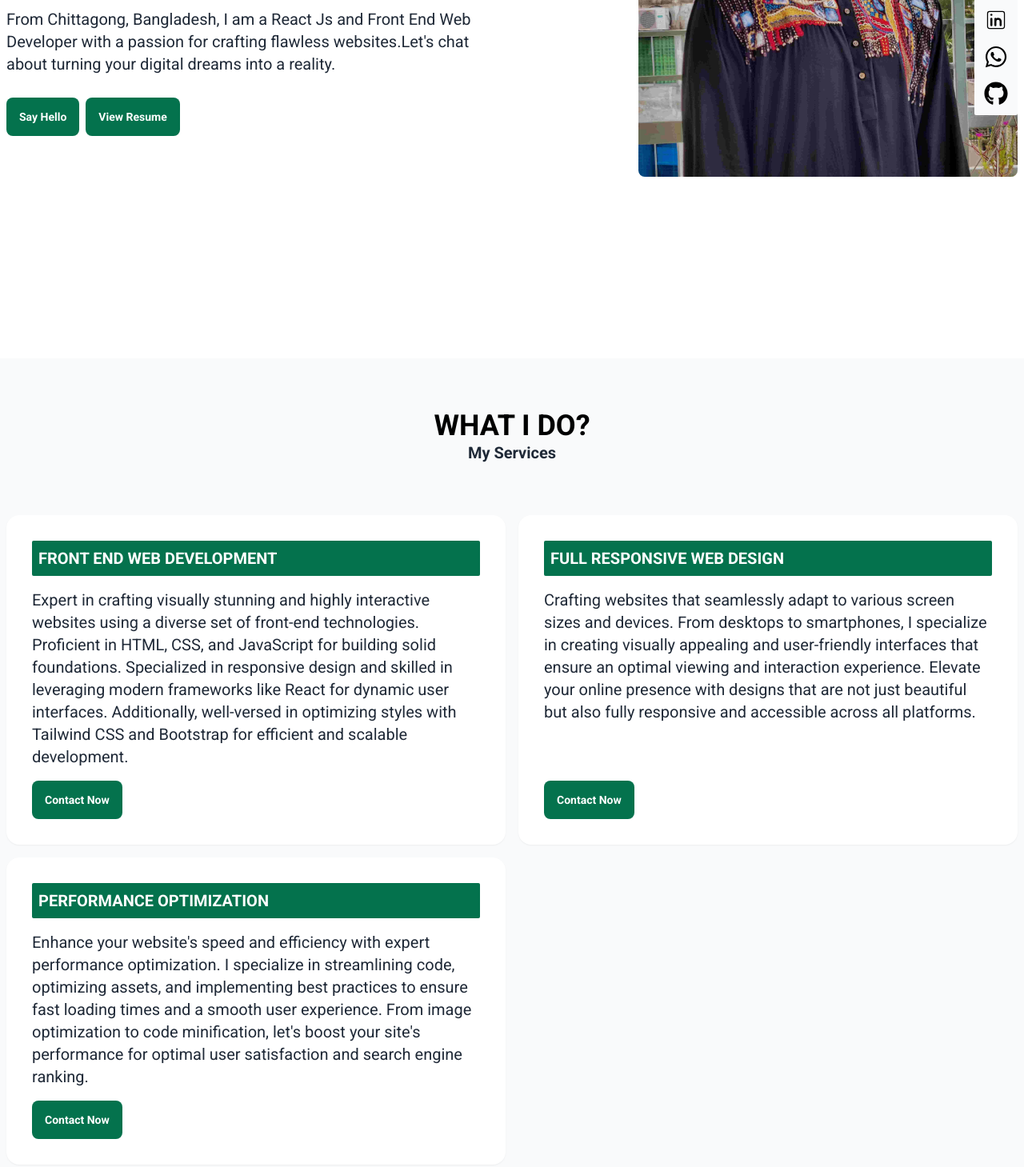
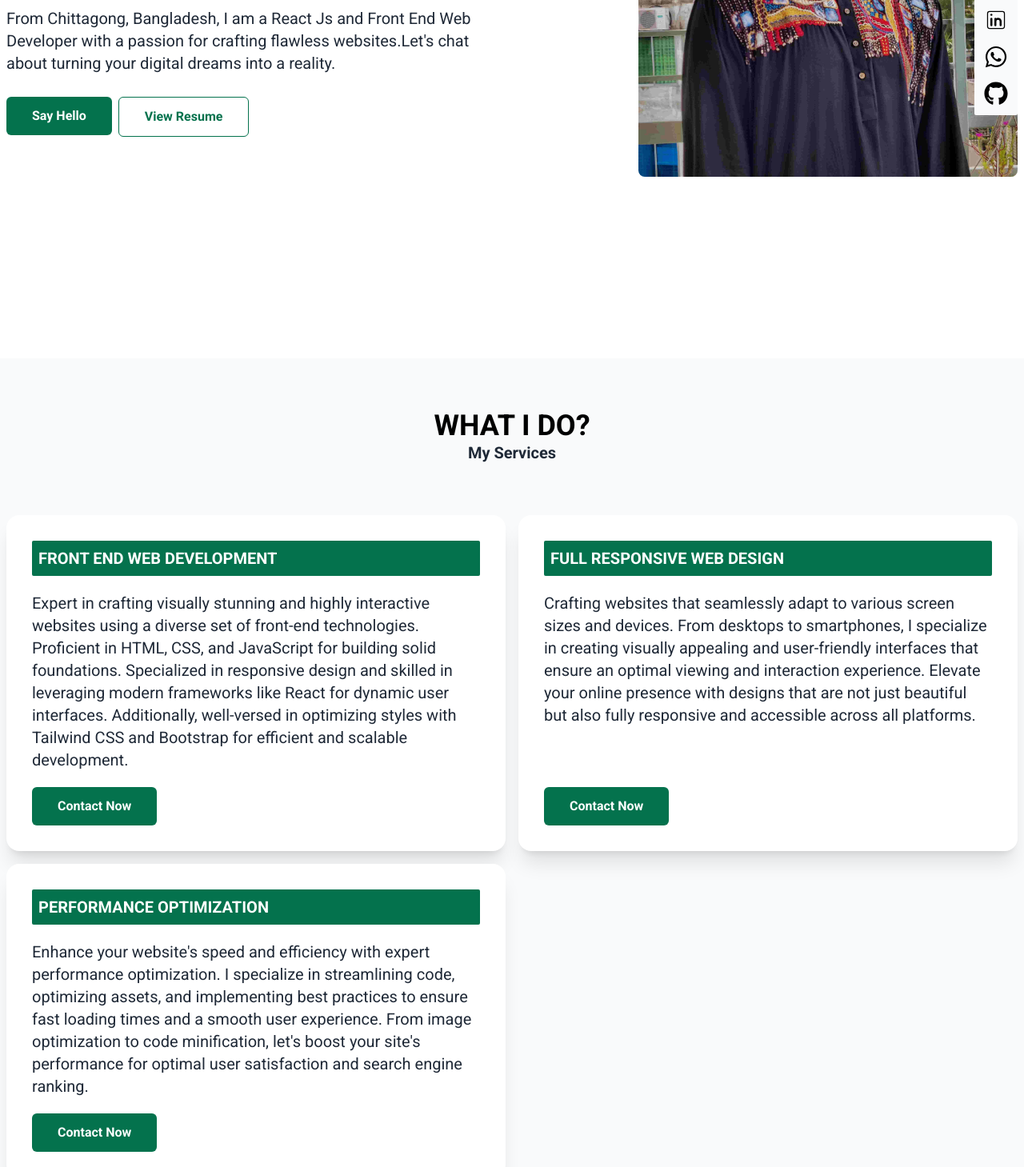
Before and after one commit to Shahriar090/My-Personal-Portfolio, a React (Vite) app: page / in a window 1280 px wide. Shown: the part 480-1939 px from the top of the page at 80% size. Built offline with nearby package versions, Linux system fonts and the light colour scheme.

Commit message:
Implemented reusable button component and resolved tailwind css merge issue

```diff
--- a/package.json
+++ b/package.json
@@ -10,6 +10,7 @@
     "preview": "vite preview"
   },
   "dependencies": {
+    "clsx": "^2.1.0",
     "localforage": "^1.10.0",
     "lottie-react": "^2.4.0",
     "match-sorter": "^6.3.1",
@@ -19,7 +20,8 @@
     "react-icons": "^4.12.0",
     "react-router-dom": "^6.21.1",
     "react-skills": "^1.27.0",
-    "sort-by": "^1.2.0"
+    "sort-by": "^1.2.0",
+    "tailwind-merge": "^2.2.2"
   },
   "devDependencies": {
     "@types/react": "^18.2.43",
--- a/src/Components/AboutMe/AboutMe.jsx
+++ b/src/Components/AboutMe/AboutMe.jsx
@@ -3,6 +3,7 @@ import SectionTitle from "../../Shared/SectionTitle/SectionTitle";
 import { Link } from "react-router-dom";
 import Container from "../Container/Container";
 import Skills from "./Skills";
+import Button from "../../ui/Button";
 
 const AboutMe = () => {
   return (
@@ -32,15 +33,11 @@ const AboutMe = () => {
             <div className="text-center space-x-2">
               <Link to="/contact">
                 {" "}
-                <button className="btn btn-outline bg-[#04724D] text-white border-0 font-sans font-semibold hover:bg-[#05845a] mt-2">
-                  Contact Now
-                </button>
+                <Button>Contact Now</Button>
               </Link>
               <Link to="/projects">
                 {" "}
-                <button className="btn btn-outline bg-[#04724D] text-white border-0 font-sans font-semibold hover:bg-[#05845a] mt-2">
-                  See Projects
-                </button>
+                <Button variant="outline">See Projects</Button>
               </Link>
             </div>
           </div>
--- a/src/Components/Home/Banner/Banner.jsx
+++ b/src/Components/Home/Banner/Banner.jsx
@@ -3,6 +3,7 @@ import bannerImg from "../../../../src/assets/Shahriar.jpg";
 import SocialLinks from "../../../Shared/SocialLinks/SocialLinks";
 import { Link } from "react-router-dom";
 import Container from "../../Container/Container";
+import Button from "../../../ui/Button";
 
 const Banner = () => {
   return (
@@ -26,13 +27,10 @@ const Banner = () => {
             </p>
             <div className="buttons flex flex-col lg:flex-row gap-2 py-2">
               <Link to="/contact">
-                <button className="btn btn-outline bg-[#04724D] text-white border-0  font-semibold hover:bg-[#05845a] hover:rotate-6">
-                  Say Hello
-                </button>
+                {/* reusable button */}
+                <Button>Say Hello</Button>
               </Link>
-              <button className="btn btn-outline bg-[#04724D] text-white border-0  font-semibold hover:bg-[#05845a] hover:rotate-6">
-                View Resume
-              </button>
+              <Button variant="outline">View Resume</Button>
             </div>
           </div>
           <div className="banner-img flex-1">
--- a/src/Components/Home/Services/ServiceCard.jsx
+++ b/src/Components/Home/Services/ServiceCard.jsx
@@ -1,23 +1,22 @@
 import React from "react";
 import { FaArrowRight } from "react-icons/fa";
 import { Link } from "react-router-dom";
+import Button from "../../../ui/Button";
 const ServiceCard = ({ singleService }) => {
   const { id, service, description, serviceImg } = singleService;
   return (
-    <div className="card w-full shadow-sm hover:shadow-lg transition-all duration-500 cursor-pointer bg-white">
-      <div className="card-body p-3 md:p-6 lg:p-8 gap-4">
+    <div className="card w-full shadow-xl  transition-all duration-500 cursor-pointer bg-white">
+      <div className="card-body p-5  lg:p-8 gap-5">
         <div className="service">
           <h2 className="card-title text-white text-xl bg-[#04724D] px-2 py-2 rounded-sm uppercase">
             {service}
           </h2>
         </div>
         <p className="text-lg lg:text-xl text-gray-800">{description}</p>
-        <div className="card-actions justify-start ">
+        <div className="card-actions">
           <Link to="/contact">
             {" "}
-            <button className="btn btn-outline  bg-[#04724D] text-white border-0  font-semibold  hover:bg-[#17986d] transition ease-in-out delay-150 hover:-translate-y-1 hover:scale-110">
-              Contact Now
-            </button>
+            <Button>Contact Now</Button>
           </Link>
         </div>
       </div>
--- a/src/index.css
+++ b/src/index.css
@@ -16,3 +16,18 @@ body {
 html {
   scroll-behavior: smooth;
 }
+
+@layer components {
+  .btn-primary {
+    @apply px-8 py-3 inline-flex items-center justify-center;
+    @apply bg-[#04724D] text-white border-0 rounded-md;
+    @apply font-semibold hover:bg-[#05845a];
+    @apply transition-all duration-500;
+  }
+  .btn-outline {
+    @apply px-8 py-3 inline-flex items-center justify-center;
+    @apply text-[#04724D] font-semibold rounded-md;
+    @apply border border-[#04724D] hover:bg-[#04724D] hover:text-white;
+    @apply transition-all duration-500;
+  }
+}
--- /dev/null
+++ b/src/ui/Button.jsx
@@ -0,0 +1,24 @@
+import { forwardRef } from "react";
+import cn from "../utils/cn";
+
+const Button = forwardRef(({ children, className, variant, ...rest }, ref) => {
+  const getVariant = (variant) => {
+    switch (variant) {
+      case "primary":
+        return "btn-primary";
+
+      case "outline":
+        return "btn-outline";
+
+      default:
+        return "btn-primary";
+    }
+  };
+  return (
+    <button ref={ref} {...rest} className={cn(getVariant(variant), className)}>
+      {children}
+    </button>
+  );
+});
+
+export default Button;
--- /dev/null
+++ b/src/utils/cn.jsx
@@ -0,0 +1,8 @@
+import { twMerge } from "tailwind-merge";
+import clsx from "clsx";
+
+const cn = (...inputs) => {
+  return twMerge(clsx(inputs));
+};
+
+export default cn;
```
Also changed, not shown: 1 other file (tests, documents, lock files or other folders).
